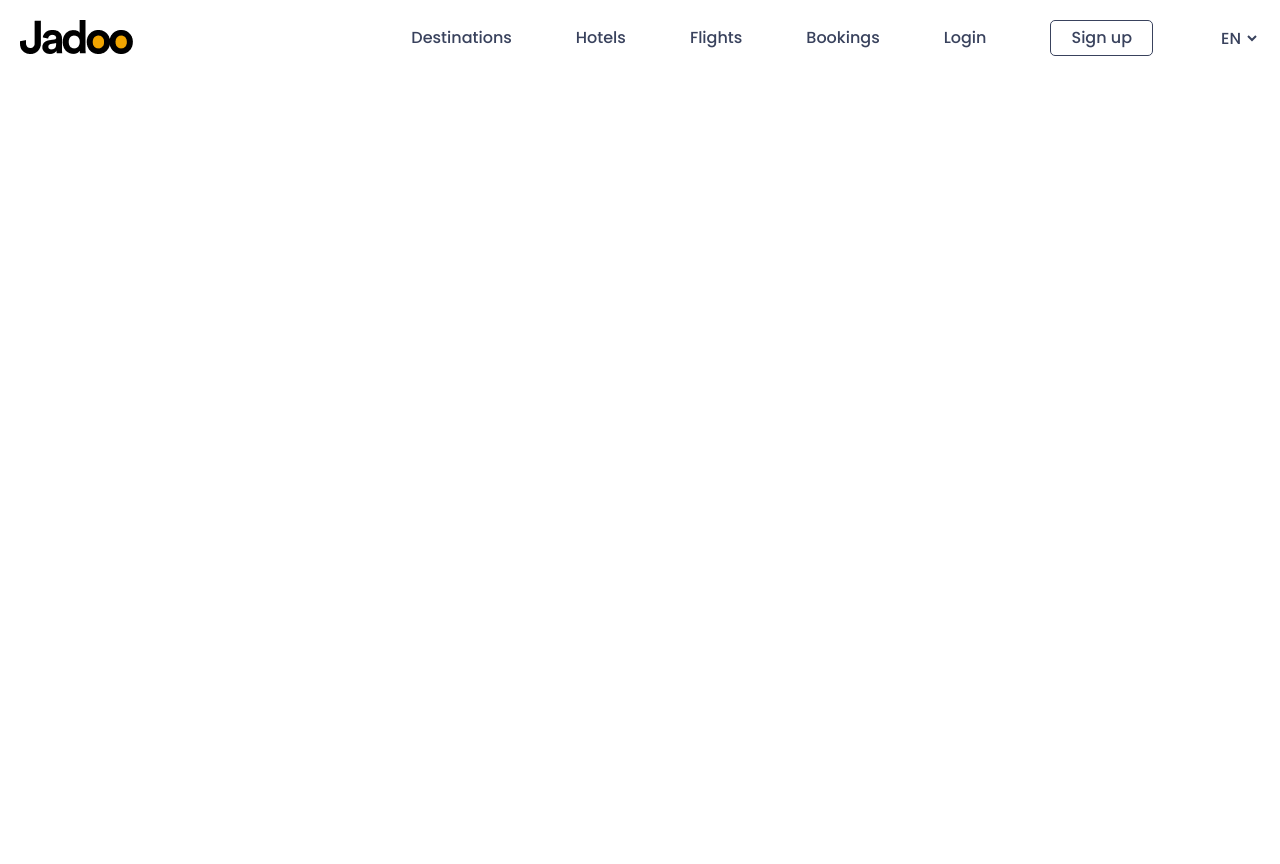
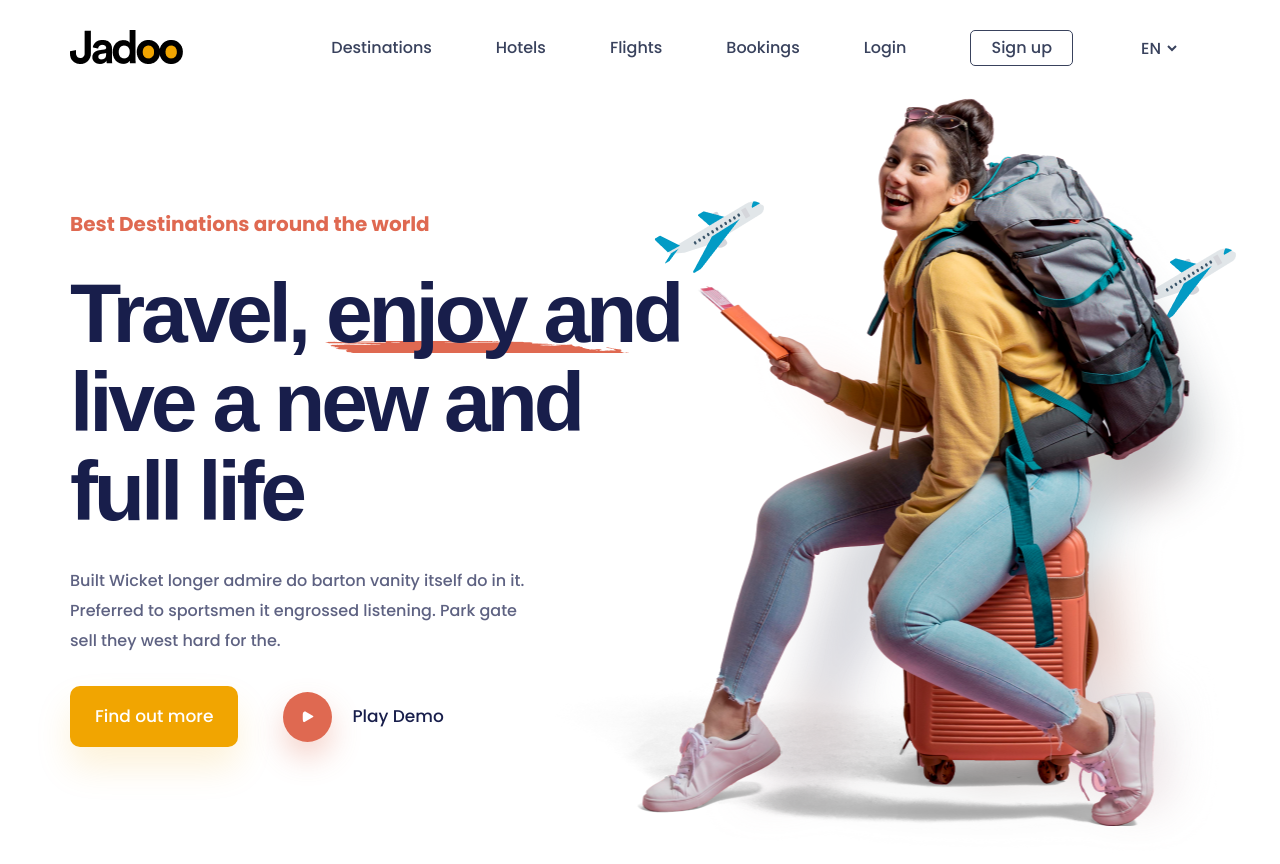
Before and after one commit to ostandrey/capslock-test-task, a website built with Vite: page index.html in a window 1280 px wide. Before the commit the page ends 800 px from the top, so only its background shows below. Built offline with nearby package versions, Linux system fonts and the light colour scheme; a web font is replaced by a local one.

Commit message:
feat: create hero section

```diff
--- a/css/sections/header.css
+++ b/css/sections/header.css
@@ -8,7 +8,7 @@
 .header__logo {
   display: flex;
   position: relative;
-  padding: 20px;
+  padding: 30px 0;
 }
 
 .header__logo img {
@@ -18,9 +18,9 @@
 
 .header__menu,
 .header__menu-btn {
-  padding: 20px;
+  padding: 30px;
 
-  flex: 1.236;
+  flex: 1;
   display: flex;
   justify-content: flex-end;
   align-items: center;
--- /dev/null
+++ b/css/sections/hero.css
@@ -0,0 +1,141 @@
+.hero-content {
+  flex: 1.22;
+  display: flex;
+  justify-content: space-between;
+  flex-direction: column;
+}
+
+.hero-content-info {
+  padding: 64px;
+  flex: 1;
+  display: flex;
+  justify-content: center;
+  flex-direction: column;
+}
+
+.hero-content-info h1 {
+  font-size: 80px;
+  font-weight: 600;
+  font-family: var(--playfair-display);
+  color: var(--secondary-color);
+}
+
+.hero-content-info p {
+  margin: 32px 0 0 32px;
+
+  font-family: var(--plus-jakarta-sans);
+  color: var(--secondary-color);
+  font-size: 18px;
+  font-weight: 400;
+}
+
+.hero-content__subtitle {
+  font-size: 20px;
+  font-weight: 700;
+  font-family: var(--poppins);
+  line-height: 30px;
+
+  color: var(--color-orange);
+}
+
+.hero-content__title-container {
+  position: relative;
+}
+
+.hero-content__title {
+  padding-top: 30px;
+
+  font-size: 84px;
+  font-weight: 700;
+  font-family: var(--volkhov);
+  line-height: 89px;
+  letter-spacing: -0.05em;
+
+  color: var(--dark-text);
+
+  position: relative;
+  z-index: 2;
+}
+
+.hero-content__title-decore {
+  position: absolute;
+  top: 100px;
+  right: 0;
+  z-index: 1;
+}
+
+.hero-content__description {
+  padding: 30px 0;
+  max-width: 475px;
+
+  font-size: 16px;
+  font-weight: 500;
+  font-family: var(--poppins);
+  line-height: 30px;
+
+  color: var(--text-color);
+}
+
+.hero-content__buttons {
+  display: flex;
+  flex-wrap: wrap;
+  gap: 45px;
+}
+
+.hero-content__find-button {
+  padding: 18px 25px;
+
+  border: none;
+  outline: none;
+  border-radius: 10px;
+  box-shadow: 0px 20px 35px 0px rgba(241, 165, 1, 0.15);
+  background: var(--color-yellow);
+
+  cursor: pointer;
+
+  color: var(--color-white);
+  font-weight: 500;
+  font-size: 17px;
+  line-height: 25.5px;
+  font-family: var(--poppins);
+}
+
+.hero-content__play-button {
+  display: flex;
+  align-items: center;
+  gap: 20px;
+
+  border: none;
+  outline: none;
+  border-radius: 10px;
+  background: var(--color-white);
+
+  cursor: pointer;
+
+  color: var(--dark-text);
+  font-weight: 500;
+  font-size: 17px;
+  line-height: 25.5px;
+  font-family: var(--poppins);
+}
+
+.hero-content__play-button img {
+  box-shadow: 0px 15px 30px 0px rgba(223, 105, 81, 0.3);
+}
+
+.hero-content__play-button img {
+  padding: 18.5px;
+  border-radius: 50%;
+  background: var(--color-orange);
+}
+
+.hero__image {
+  position: relative;
+  width: 509px;
+  height: 764px;
+}
+
+.hero__image-hero {
+  position: absolute;
+  left: -200px;
+}
--- a/css/style.css
+++ b/css/style.css
@@ -2,6 +2,7 @@
 @import url('https://fonts.googleapis.com/css2?family=Poppins:wght@200;300;400;500;600;700;800;900&display=swap');
 
 @import url('sections/header.css');
+@import url('sections/hero.css');
 
 :root {
   --poppins: 'Poppins', serif;
@@ -12,6 +13,7 @@
   --text-color: #5e6282;
   --color-orange: #df6951;
   --color-yellow: #f1a501;
+  --color-white: #fff;
 
   --btn-text: #686d77;
   --shadow1: #d5aee4;
@@ -19,8 +21,6 @@
 
   --gradient2: linear-gradient(201.65deg, #747def 10.27%, #5e3be1 100%);
   --gradient1: linear-gradient(180deg, #ff946d 0%, #ff7d68 100%);
-
-  --color-white: #fff;
 }
 
 * {
@@ -52,6 +52,6 @@ a {
 }
 
 .wrapper {
-  max-width: 1280px;
+  max-width: 1140px;
   margin: 0 auto;
 }
--- a/index.html
+++ b/index.html
@@ -31,5 +31,35 @@
         </nav>
       </div>
     </header>
+
+    <section class="hero">
+      <div class="wrapper flex-between">
+        <div class="hero-content">
+          <p class="hero-content__subtitle">Best Destinations around the world</p>
+          <div class="hero-content__title-container">
+            <h1 class="hero-content__title">Travel, enjoy and live a new and full life</h1>
+            <div class="hero-content__title-decore">
+              <img src="assets/decore-2.png" alt="decore-2" />
+            </div>
+          </div>
+          <p class="hero-content__description">
+            Built Wicket longer admire do barton vanity itself do in it. Preferred to sportsmen it
+            engrossed listening. Park gate sell they west hard for the.
+          </p>
+          <div class="hero-content__buttons">
+            <button class="hero-content__find-button">Find out more</button>
+            <button class="hero-content__play-button">
+              <img src="assets/icon-play.svg" alt="play" />
+              Play Demo
+            </button>
+          </div>
+        </div>
+        <div class="hero__image">
+          <div class="hero__image-hero">
+            <img src="assets/image-hero.png" alt="hero" />
+          </div>
+        </div>
+      </div>
+    </section>
   </body>
 </html>
```
Also changed, not shown: assets/decore-2.png (added), assets/icon-play.svg (added).
